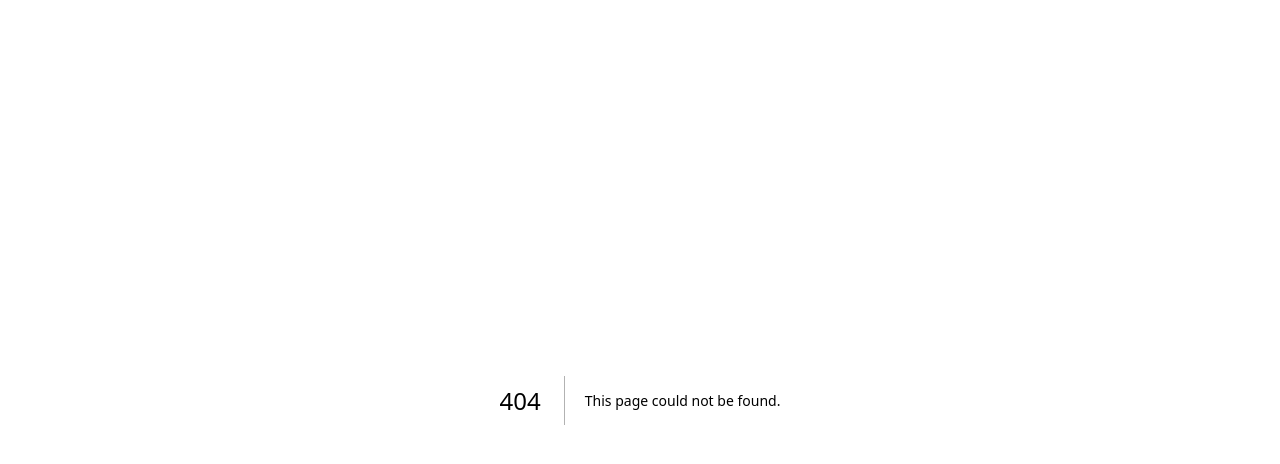
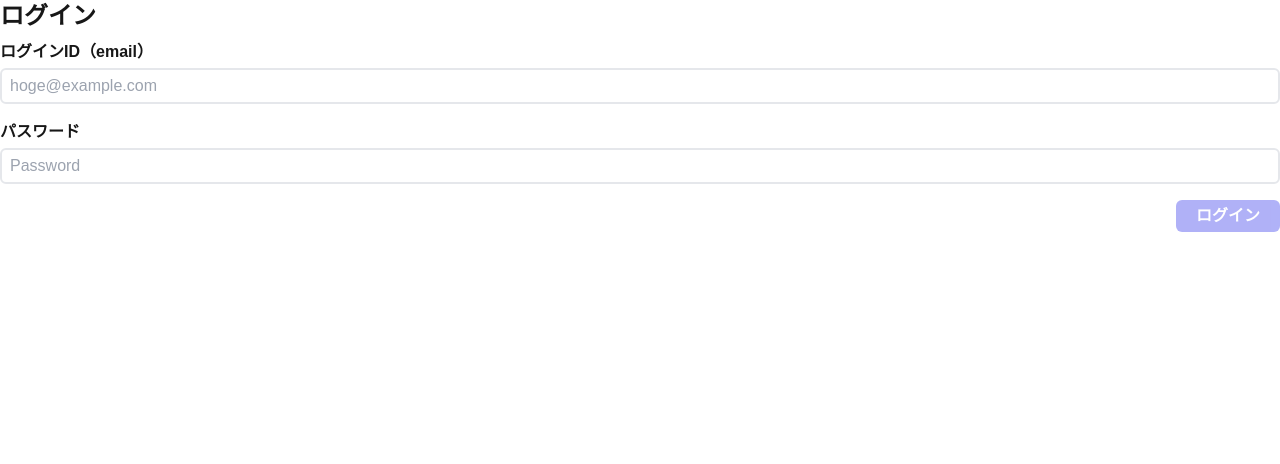
Before and after one commit to Wata22109/my-next-app, a Next.js app: page /loginTest in a window 1280 px wide. Before the commit this address had no page. Shown: the top 464 px of the page. Built offline with nearby package versions, Linux system fonts and the light colour scheme.

Commit message:
ログインのテスト

```diff
--- a/package.json
+++ b/package.json
@@ -18,7 +18,8 @@
     "lucide-react": "^0.474.0",
     "next": "14.2.18",
     "react": "^18",
-    "react-dom": "^18"
+    "react-dom": "^18",
+    "tailwind-merge": "^3.0.1"
   },
   "devDependencies": {
     "@types/node": "^20",
--- /dev/null
+++ b/src/app/_components/ValidationAlert.tsx
@@ -0,0 +1,14 @@
+"use client";
+
+const ValidationAlert = ({ msg }: { msg: string }) => {
+  if (msg === "") {
+    return null;
+  }
+  return (
+    <div className="flex items-center space-x-1 text-sm font-bold text-rose-400">
+      <div>{msg}</div>
+    </div>
+  );
+};
+
+export default ValidationAlert;
--- /dev/null
+++ b/src/app/loginTest/page.tsx
@@ -0,0 +1,119 @@
+"use client";
+import { useState } from "react";
+import { twMerge } from "tailwind-merge";
+import ValidationAlert from "../_components/ValidationAlert";
+import { supabase } from "@/lib/supabase";
+import { useRouter } from "next/navigation";
+
+const Page: React.FC = () => {
+  const [isSubmitting, setIsSubmitting] = useState(false);
+  const [email, setEmail] = useState("");
+  const [password, setPassword] = useState("");
+  const [emailError, setEmailError] = useState("");
+  const [loginError, setLoginError] = useState("");
+
+  const router = useRouter();
+
+  const updateEmailField = (value: string) => {
+    setEmail(value);
+    if (value.length > 0 && !value.match(/^[^\s@]+@[^\s@]+\.[^\s@]+$/)) {
+      setEmailError("メールアドレスの形式で入力してください。");
+      return;
+    }
+    setEmailError("");
+  };
+
+  // フォームのログインボタンが押下されたときの処理
+  const handleSubmit = async (e: React.FormEvent<HTMLFormElement>) => {
+    e.preventDefault();
+    setIsSubmitting(true);
+    setLoginError("");
+
+    try {
+      console.log("ログイン処理を実行します。");
+      const { error } = await supabase.auth.signInWithPassword({
+        email,
+        password,
+      });
+      if (error) {
+        setLoginError(
+          `ログインIDまたはパスワードが違います（${error.code}）。`
+        );
+        console.error(JSON.stringify(error, null, 2));
+        return;
+      }
+      console.log("ログイン処理に成功しました。");
+      router.replace("/admin");
+    } catch (error) {
+      setLoginError("ログイン処理中に予期せぬエラーが発生しました。");
+      console.error(JSON.stringify(error, null, 2));
+    } finally {
+      setIsSubmitting(false);
+    }
+  };
+
+  return (
+    <main>
+      <div className="mb-2 text-2xl font-bold">ログイン</div>
+      <ValidationAlert msg={loginError} />
+      <form
+        onSubmit={handleSubmit}
+        className={twMerge("mb-4 space-y-4", isSubmitting && "opacity-50")}
+      >
+        <div className="space-y-1">
+          <label htmlFor="email" className="block font-bold">
+            ログインID（email）
+          </label>
+          <input
+            type="text"
+            id="email"
+            name="email"
+            className="w-full rounded-md border-2 px-2 py-1"
+            placeholder="hoge@example.com"
+            value={email}
+            onChange={(e) => updateEmailField(e.target.value)}
+            required
+          />
+          <ValidationAlert msg={emailError} />
+        </div>
+
+        <div className="space-y-1">
+          <label htmlFor="password" className="block font-bold">
+            パスワード
+          </label>
+          <input
+            type="password"
+            id="password"
+            name="password"
+            className="w-full rounded-md border-2 px-2 py-1"
+            placeholder="Password"
+            value={password}
+            onChange={(e) => setPassword(e.target.value)}
+            required
+          />
+        </div>
+
+        <div className="flex justify-end">
+          <button
+            type="submit"
+            className={twMerge(
+              "rounded-md px-5 py-1 font-bold",
+              "bg-indigo-500 text-white hover:bg-indigo-600",
+              "disabled:cursor-not-allowed disabled:opacity-50"
+            )}
+            disabled={
+              isSubmitting ||
+              emailError !== "" ||
+              email.length === 0 ||
+              password.length === 0
+            }
+          >
+            ログイン
+          </button>
+        </div>
+      </form>
+    </main>
+  );
+};
+
+export default Page;
```
Also changed, not shown: 1 other file (tests, documents, lock files or other folders).
